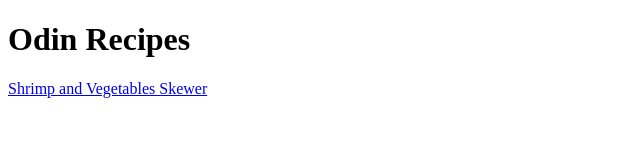
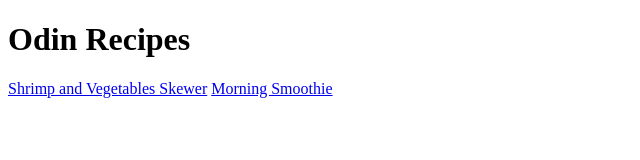
Before and after one commit to ethanmichael/odin-recipes, a plain HTML site: page index.html in a window 1280 px wide. Shown: the whole page, without its empty margins (0-640 px from the left). Drawn offline with Linux system fonts and the light colour scheme.

Commit message:
Add link to second recipe for morning smoothie

```diff
--- a/index.html
+++ b/index.html
@@ -7,5 +7,6 @@
     <body>
         <h1>Odin Recipes</h1>
         <a href="recipes/shrimp-and-vegetables-skewer.html">Shrimp and Vegetables Skewer</a>
+        <a href="recipes/morning-smoothie.html">Morning Smoothie</a>
     </body>
 </html>
```
